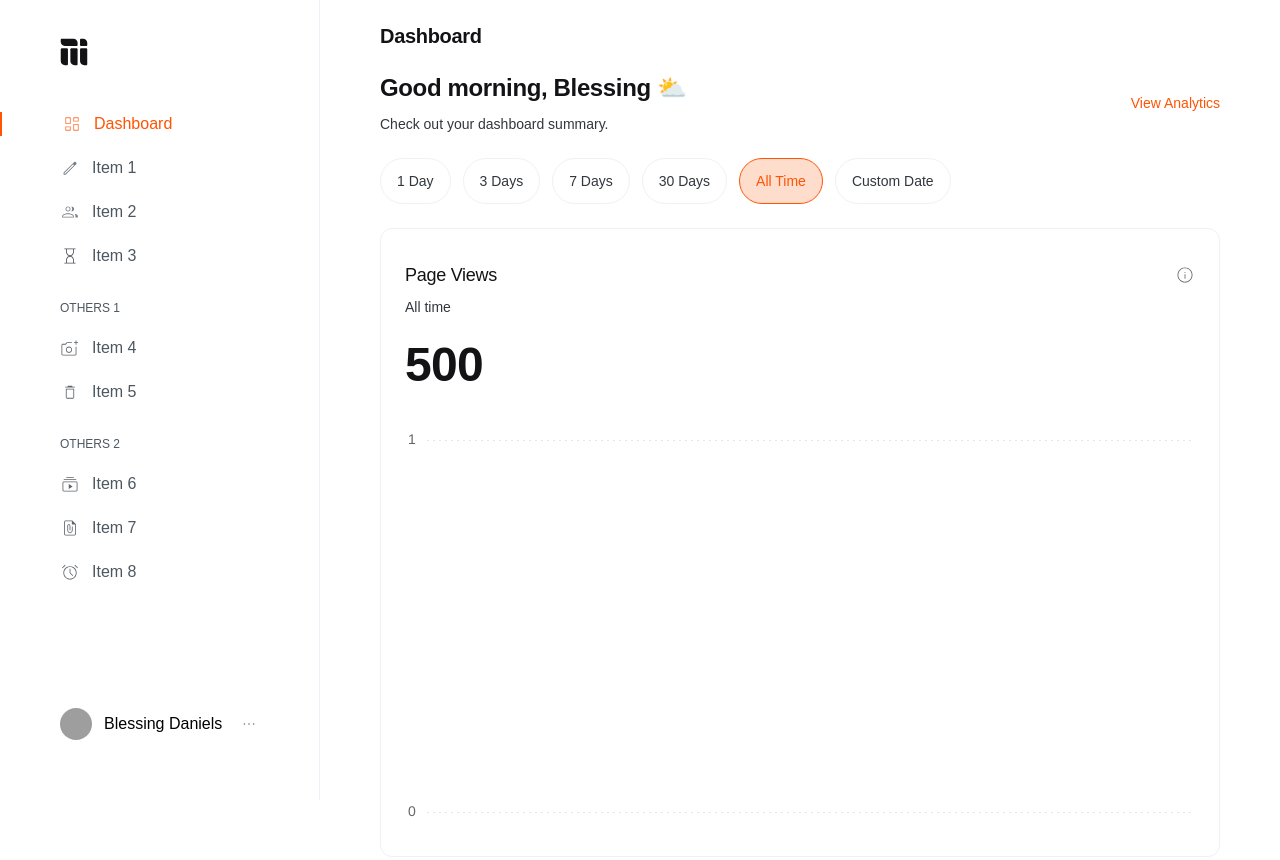
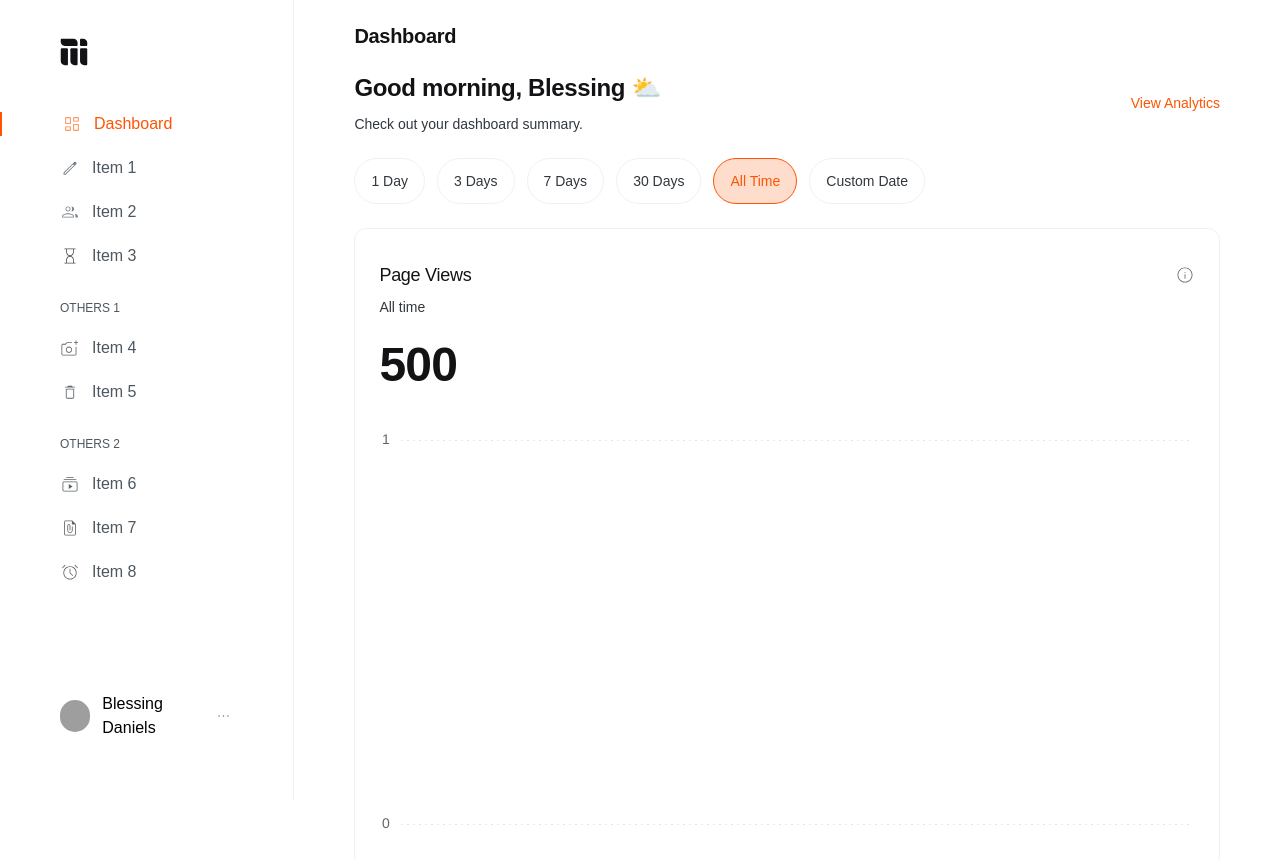
Before and after one commit to Ajiva-D/mainstack-dashboard, a Next.js app: page / in a window 1280 px wide. Shown: the top 860 px of the page. Built offline with nearby package versions, Linux system fonts and the light colour scheme; no server answers; grey boxes are pictures that could not be loaded; a web font is replaced by a local one.

Commit message:
fix fixed layouts

```diff
--- a/components/Navbar.tsx
+++ b/components/Navbar.tsx
@@ -2,7 +2,7 @@ import React from 'react'
 
 const Navbar = () => {
 	return (
-		<nav className=' py-[22px]'>
+		<nav className=' py-[22px] bg-white'>
 			<h1 className=' text-black text-xl tracking-tightest font-bold'>Dashboard</h1>
 		</nav>
 	)
--- a/pages/index.tsx
+++ b/pages/index.tsx
@@ -7,15 +7,15 @@ import PageViews from '@/components/PageViews'
 export default function Home() {
 	return (
 		<main
-			className={` min-h-screen grid grid-cols-12 font-soehne`}
+			className={` min-h-screen flex font-soehne`}
 		>
-			<div className="col-span-12 md:col-span-3">
-				<Sidebar />
-			</div>
+			<div className='fixed top-0 w-[23%]'><Sidebar /></div>
 
-			<div className="col-span-12 md:col-span-9 px-[60px]">
-				<Navbar />
-				<section>
+			<div className="ml-[23%] w-[77%] px-[60px]">
+				<div className='fixed w-full'>
+					<Navbar />
+				</div>
+				<section className='mt-[72px]'>
 					<PageViews />
 				</section>
 			</div>
```
